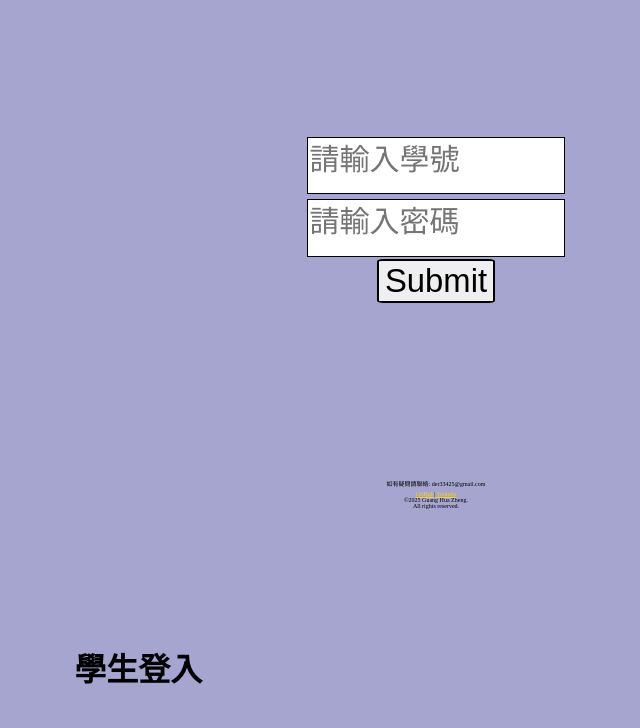
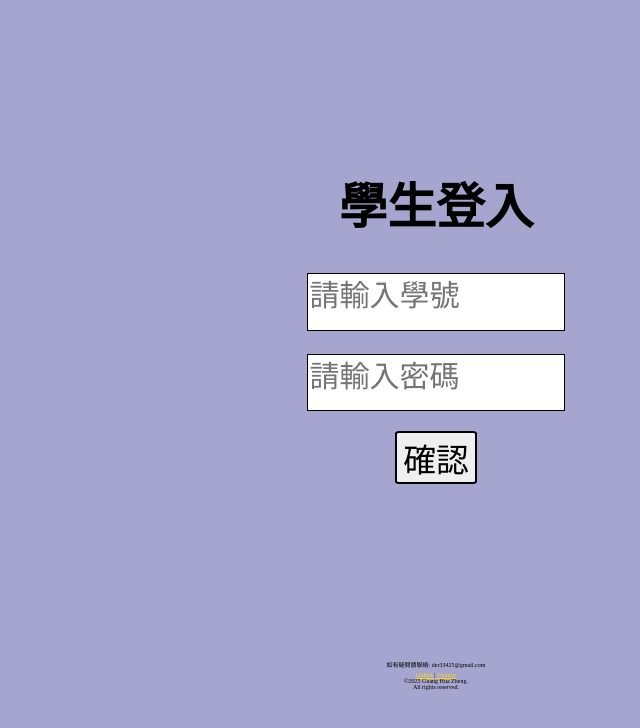
Before and after one commit to zghuagary/grade_manegement_system, a website: page public_html/studentPage.html in a window 1280 px wide. Shown: the whole page, without its empty margins (204-844 px from the left). Drawn offline with Linux system fonts and the light colour scheme.

Commit message:
版面大調整

```diff
--- a/public_html/studentPage.html
+++ b/public_html/studentPage.html
@@ -11,17 +11,16 @@
 <body>
 <div class = "grid-container">
 
-<div class = "grid-item header">
-
-<h1>學生登入</h1>
-
-</div>
-
 <div class = "grid-item main">
 
+
+<div id="input-block">
+
+<h1 id = "heading">學生登入</h1>
 <input type = "text" placeholder = "請輸入學號" id = "student_user_name"><br>
 <input type = "password" placeholder = "請輸入密碼" id = "student_password"><br>
-<button id="submit_btn">Submit</button>
+<button id="submit_btn">確認</button>
+</div>
 
 </div>
 
```
